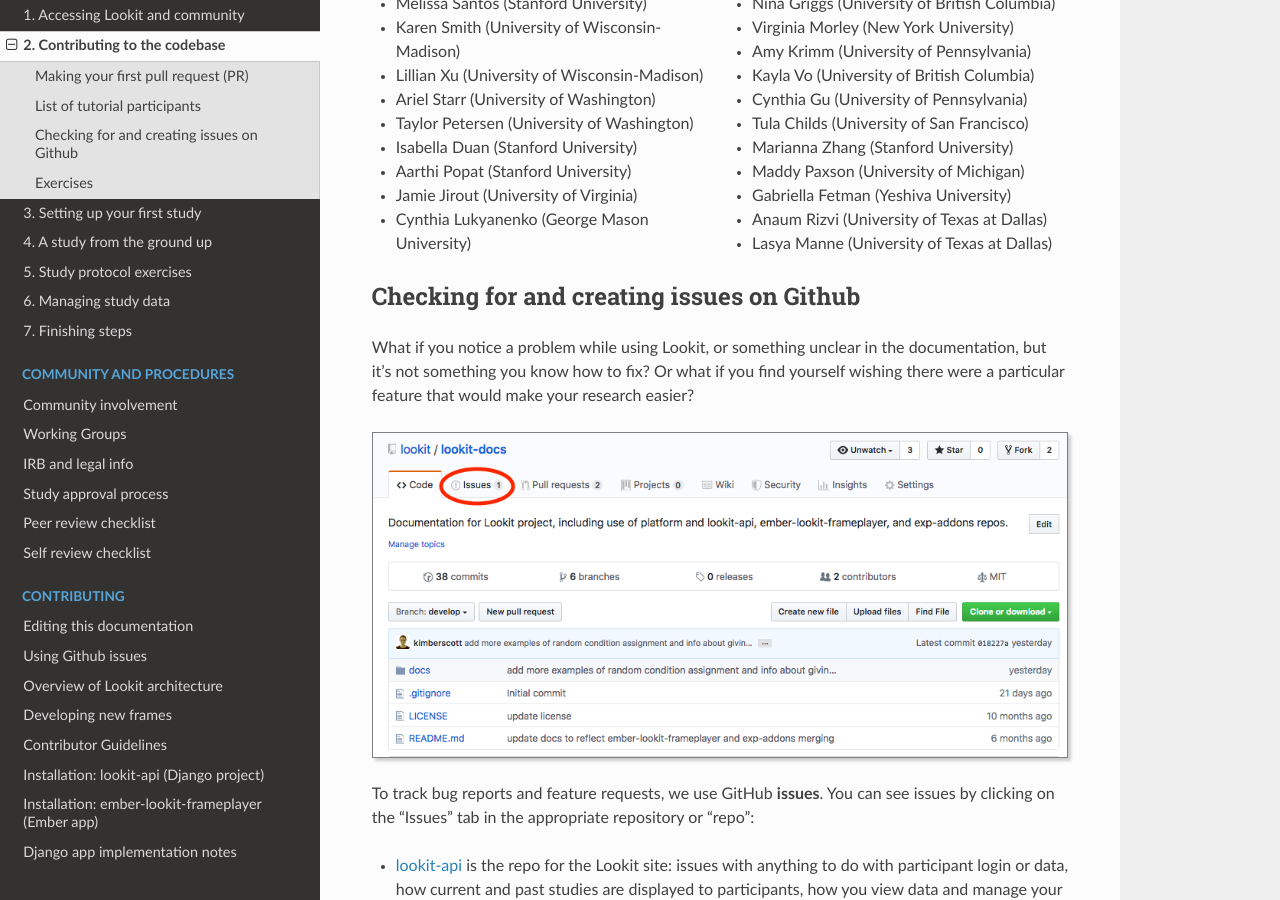
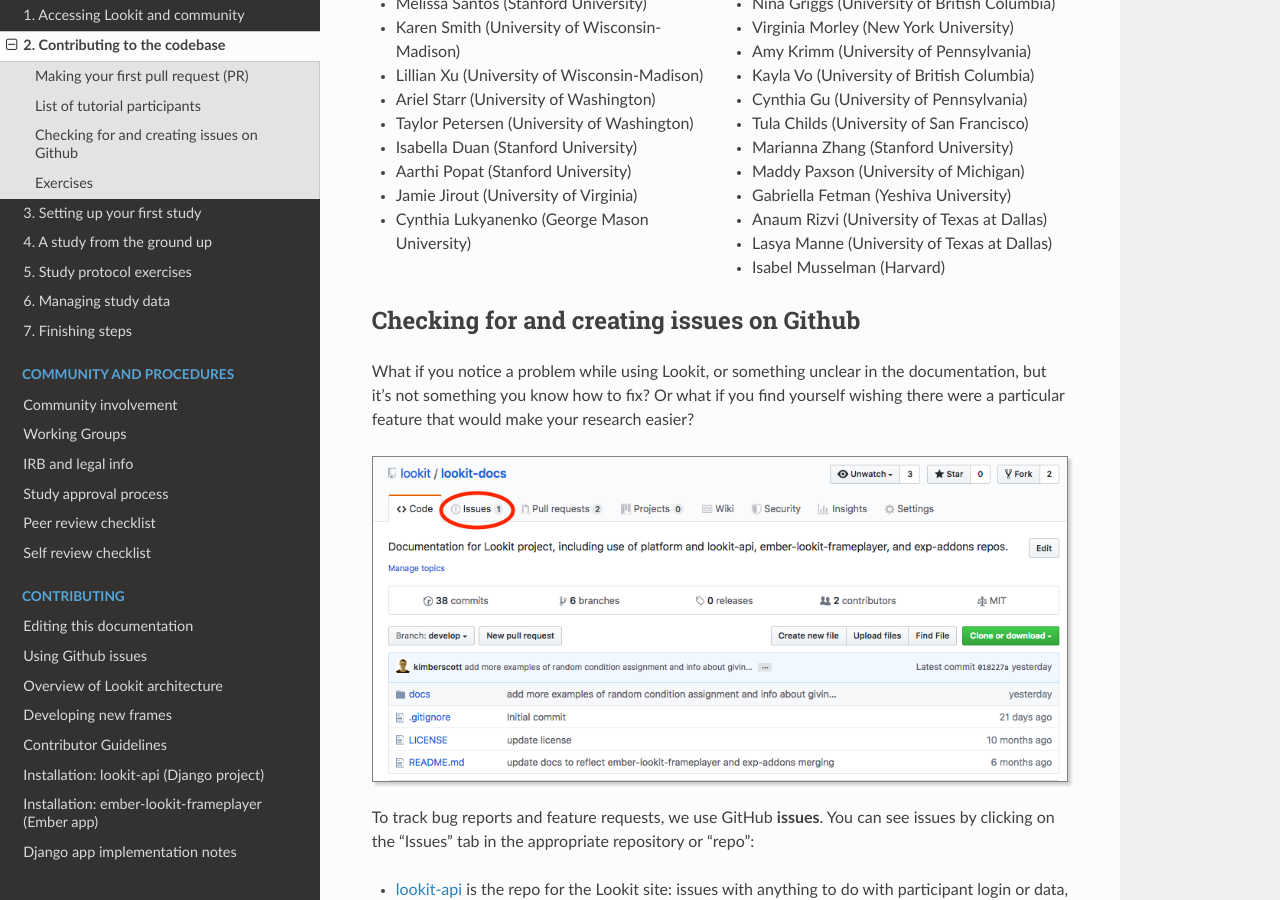
Before and after one commit to lookit/lookit-docs, a Sphinx documentation site: the page built from docs/source/tutorial-contributing.rst, in a window 1280 px wide and 900 px high, scrolled down 6489 px. Built offline with Sphinx 7.4.7 and the Read the Docs theme 2.0.0, drawn with Linux system fonts in a browser that asks for light colours.

Commit message:
Add tutorial participant to list

```diff
--- a/docs/source/tutorial-contributing.rst
+++ b/docs/source/tutorial-contributing.rst
@@ -227,6 +227,7 @@
 - Gabriella Fetman (Yeshiva University)
 - Anaum Rizvi (University of Texas at Dallas)
 - Lasya Manne (University of Texas at Dallas)
+- Isabel Musselman (Harvard)
 
 .. _Github issues overview:
 
```
